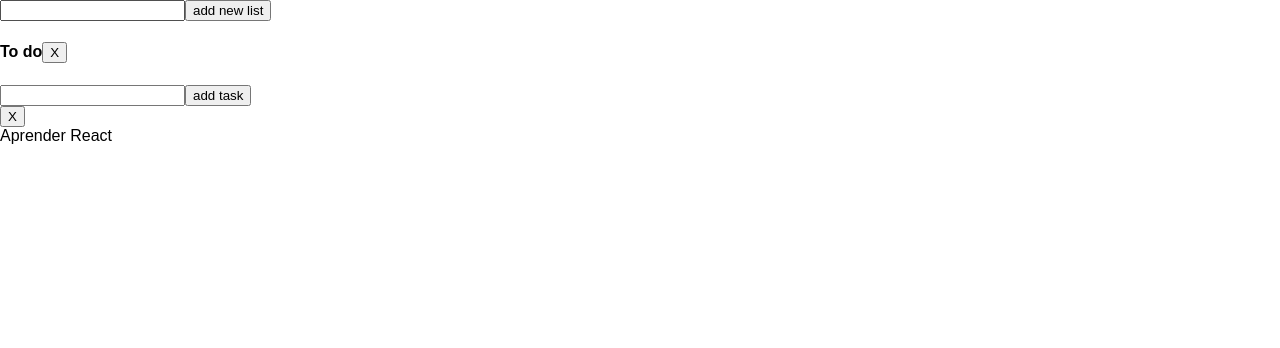
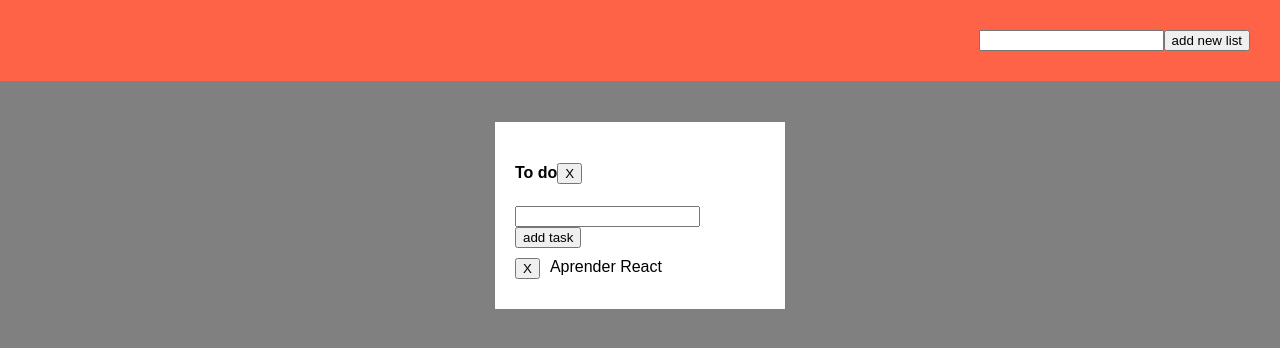
Before and after one commit to GeeksHubsAcademy/scrum-board-react, a React (Create React App) app: page / in a window 1280 px wide. Shown: the top 348 px of the page. Built offline with nearby package versions, Linux system fonts and the light colour scheme.

Commit message:
basic styles done

```diff
--- a/src/App.css
+++ b/src/App.css
@@ -0,0 +1,39 @@
+.App {
+    display: flex;
+    flex-direction: column;
+    background-color: grey;
+    min-height: 100vh;
+}
+
+header {
+    background: tomato;
+    display: flex;
+    justify-content: flex-end;
+    padding: 30px;
+}
+
+.lists {
+    display: flex;
+    flex-direction: row;
+    flex-wrap: wrap;
+    justify-content: center;
+    border: 1px solid grey;
+    padding: 30px;
+}
+
+.list {
+    width: 250px;
+    margin: 10px;
+    background: white;
+    padding: 20px;
+}
+
+.taskItem {
+    display: flex;
+    flex-direction: row;
+    padding: 10px 0;
+}
+
+.taskItem button {
+    margin-right: 10px
+}
--- a/src/App.jsx
+++ b/src/App.jsx
@@ -11,21 +11,21 @@ class App extends Component {
     </header>
     <section>
         <div className="lists">
-            <div class="list"
-                 data-listId="list-1243234">
-                <div class="listHeader">
+            <div className="list"
+                 id="list-1243234">
+                <div className="listHeader">
                     <h4>To do
                         <button>X</button>
                     </h4>
 
                 </div>
-                <div class="addTask">
+                <div className="addTask">
                     <input type="text"/>
                     <button>add task</button>
                 </div>
-                <div class="taskItem" data-taskId="task-123234">
+                <div className="taskItem" id="task-123234">
                   <button>X</button>
-                  <div class="taskText">
+                  <div className="taskText">
                     Aprender React
                   </div>
                 </div>
```
